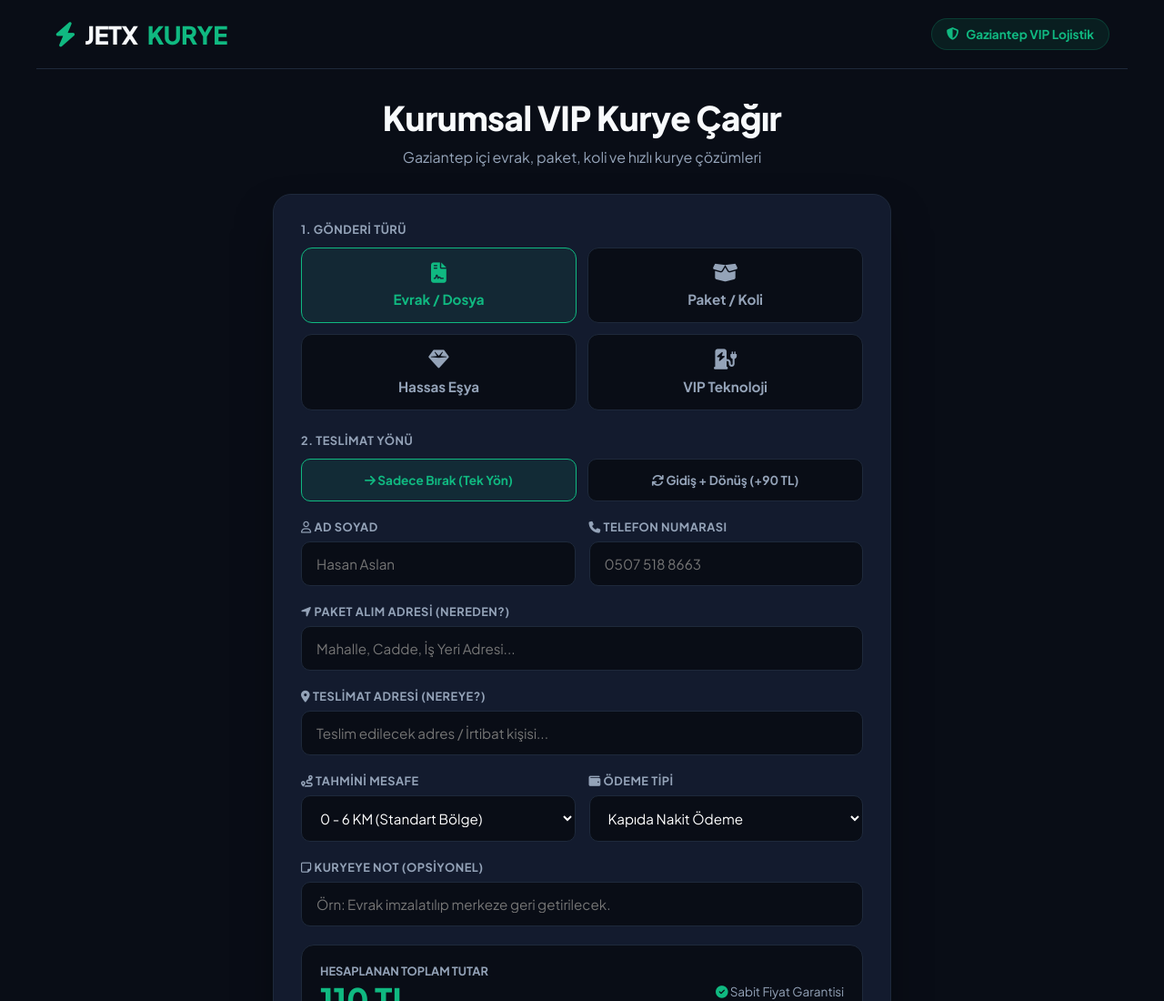
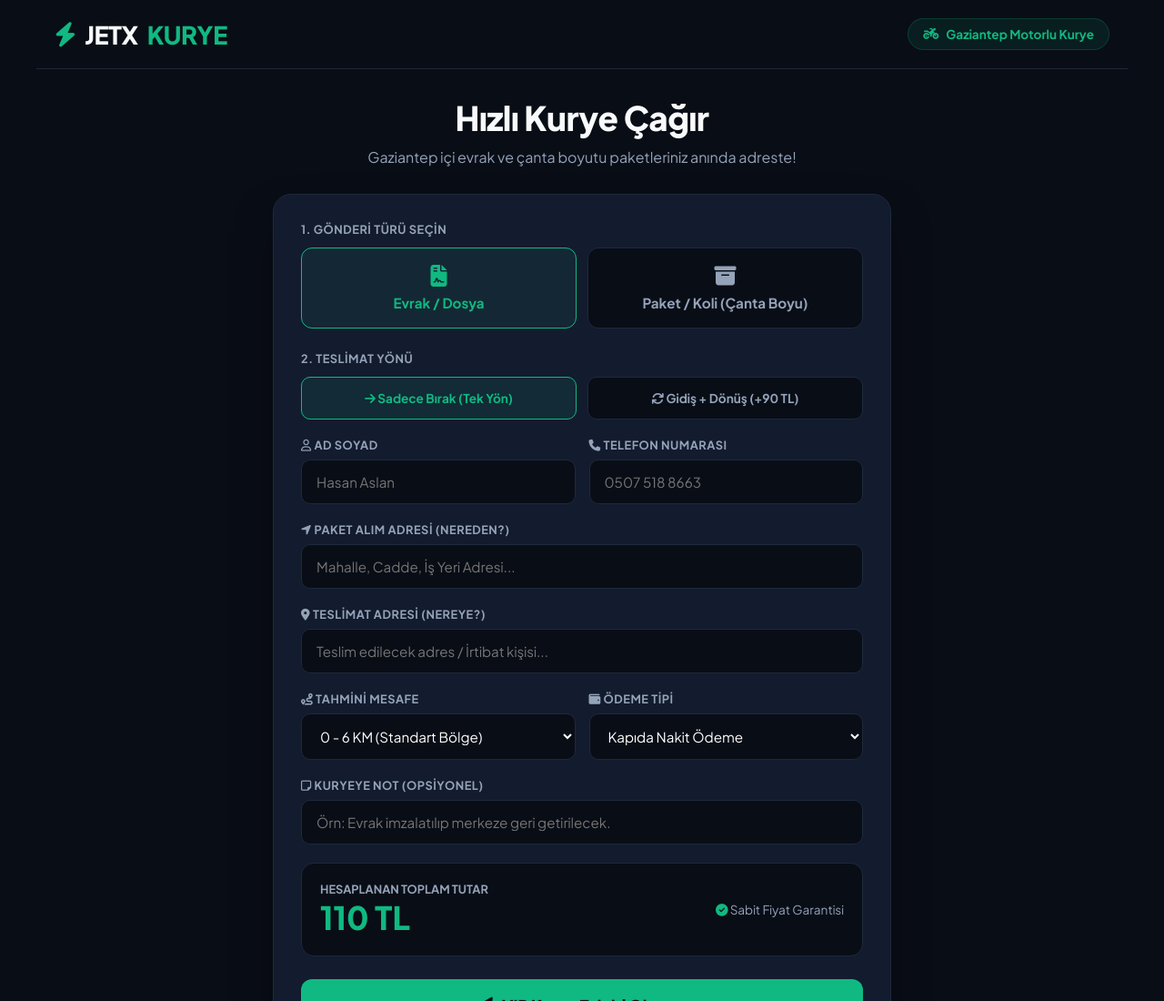
Before and after one commit to savunmaonline3-max/teknojet-kurye, a website: page index.html in a window 1280 px wide. Shown: the top 1100 px of the page at 91% size. Drawn offline with Linux system fonts and the light colour scheme.

Commit message:
Update index.html

```diff
--- a/index.html
+++ b/index.html
@@ -121,7 +121,7 @@
         .service-btn {
             background: #090d16;
             border: 1px solid var(--border-color);
-            padding: 16px;
+            padding: 18px;
             border-radius: 12px;
             color: var(--text-sub);
             cursor: pointer;
@@ -136,7 +136,7 @@
         }
 
         .service-btn i {
-            font-size: 1.4rem;
+            font-size: 1.5rem;
         }
 
         .service-btn.active {
@@ -276,35 +276,27 @@
             <i class="fa-solid fa-bolt" style="color: var(--accent-green);"></i> JETX<span>KURYE</span>
         </div>
         <div class="badge">
-            <i class="fa-solid fa-shield-halved"></i> Gaziantep VIP Lojistik
+            <i class="fa-solid fa-motorcycle"></i> Gaziantep Motorlu Kurye
         </div>
     </header>
 
     <div class="main-container">
         <div class="hero-title">
-            <h1>Kurumsal VIP Kurye Çağır</h1>
-            <p>Gaziantep içi evrak, paket, koli ve hızlı kurye çözümleri</p>
+            <h1>Hızlı Kurye Çağır</h1>
+            <p>Gaziantep içi evrak ve çanta boyutu paketleriniz anında adreste!</p>
         </div>
 
         <div class="order-card">
             <!-- Gönderi Türü -->
-            <span class="section-label">1. Gönderi Türü</span>
+            <span class="section-label">1. Gönderi Türü Seçin</span>
             <div class="service-selector">
                 <div class="service-btn active" data-service="Evrak / Resmi Dosya">
                     <i class="fa-solid fa-file-contract"></i>
                     Evrak / Dosya
                 </div>
-                <div class="service-btn" data-service="Paket / Koli Taşıma">
-                    <i class="fa-solid fa-box-open"></i>
-                    Paket / Koli
-                </div>
-                <div class="service-btn" data-service="Hassas / Değerli Eşya">
-                    <i class="fa-solid fa-gem"></i>
-                    Hassas Eşya
-                </div>
-                <div class="service-btn" data-service="VIP Teknoloji Kurye">
-                    <i class="fa-solid fa-charging-station"></i>
-                    VIP Teknoloji
+                <div class="service-btn" data-service="Paket / Koli (Çantaya Sığan)">
+                    <i class="fa-solid fa-box-archive"></i>
+                    Paket / Koli (Çanta Boyu)
                 </div>
             </div>
 
```
